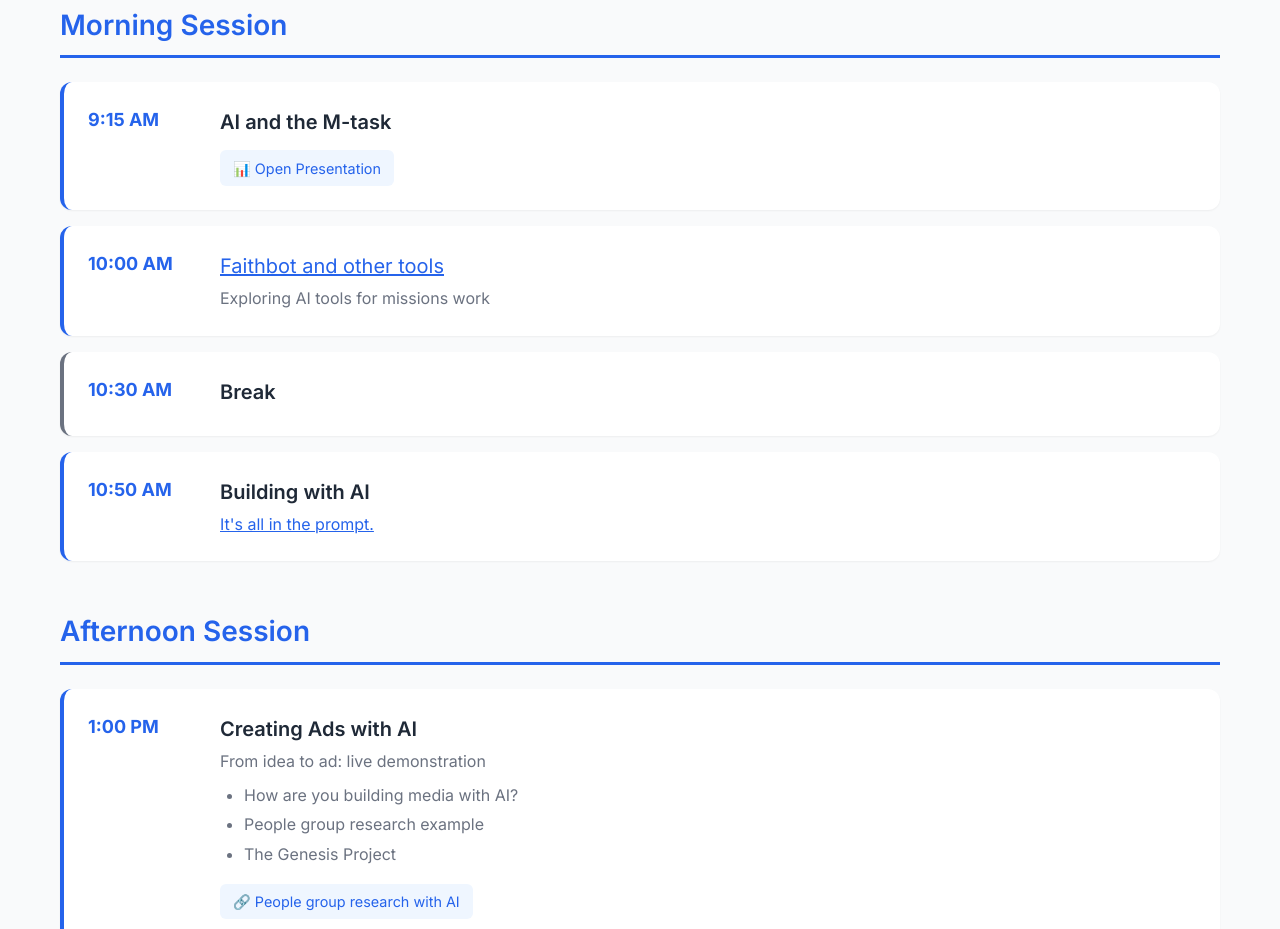
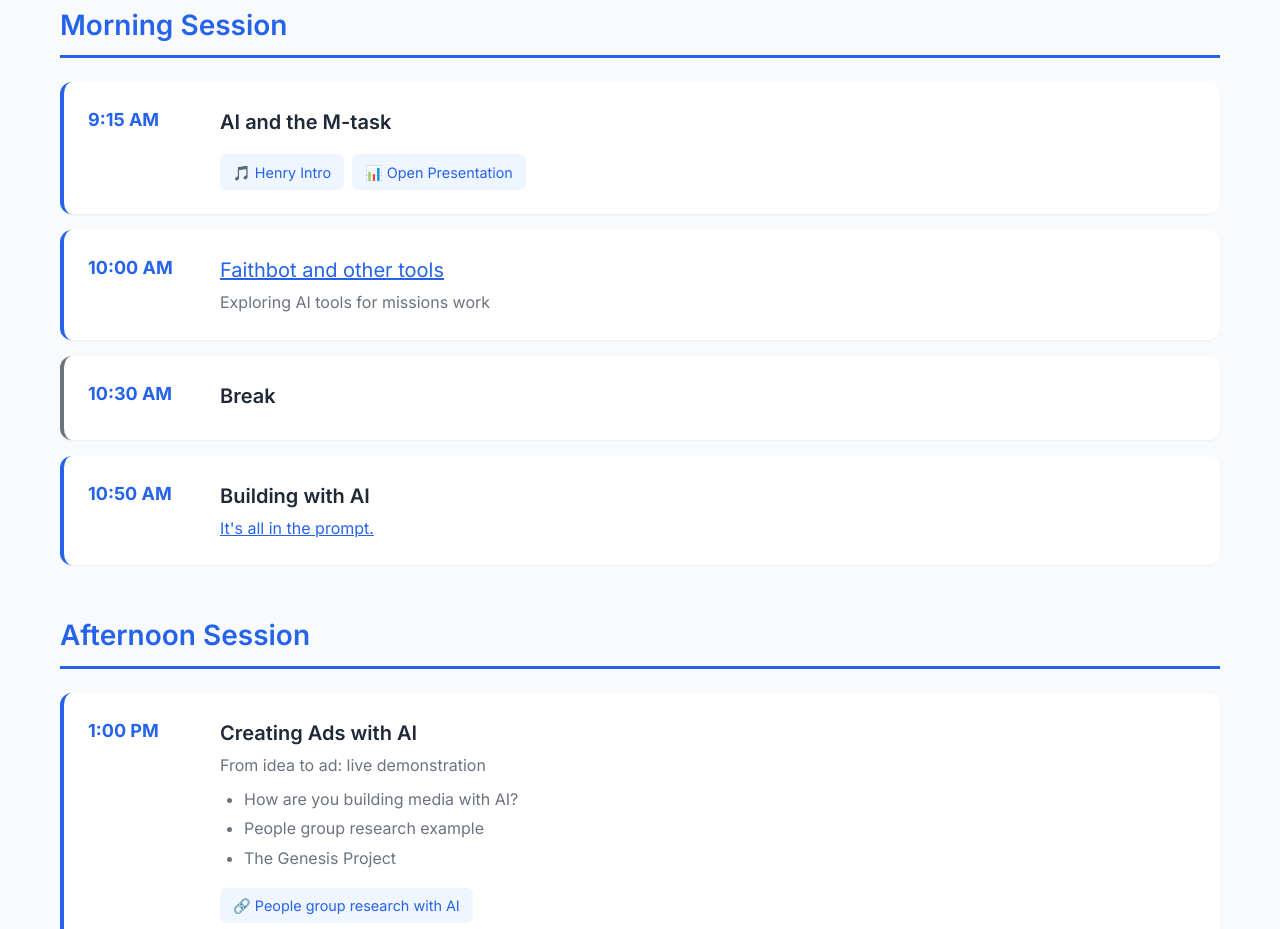
Before and after one commit to donbarger/AI-Resources, a plain HTML site: page index.html in a window 1280 px wide. Shown: the part 782-1711 px from the top of the page. Drawn offline with Linux system fonts and the light colour scheme.

Commit message:
Add henry-intro.mp3 link to first session

```diff
--- a/index.html
+++ b/index.html
@@ -47,7 +47,10 @@
                     <div class="time">9:15 AM</div>
                     <div class="content">
                         <h4>AI and the M-task</h4>
-                        <a href="file:///Users/donbarger/AI/ASAP/202602 - ASAP AI DE.pptx" class="resource-link">📊 Open Presentation</a>
+                        <div class="resource-links">
+                            <a href="henry-intro.mp3" class="resource-link" target="_blank">🎵 Henry Intro</a>
+                            <a href="file:///Users/donbarger/AI/ASAP/202602 - ASAP AI DE.pptx" class="resource-link">📊 Open Presentation</a>
+                        </div>
                     </div>
                 </div>
 
```
Also changed, not shown: 1 other file.
